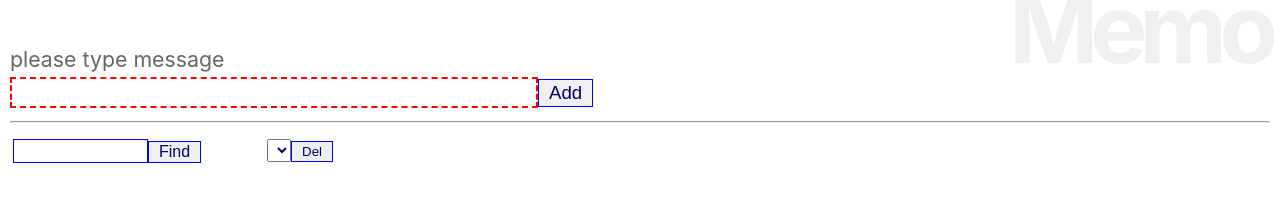
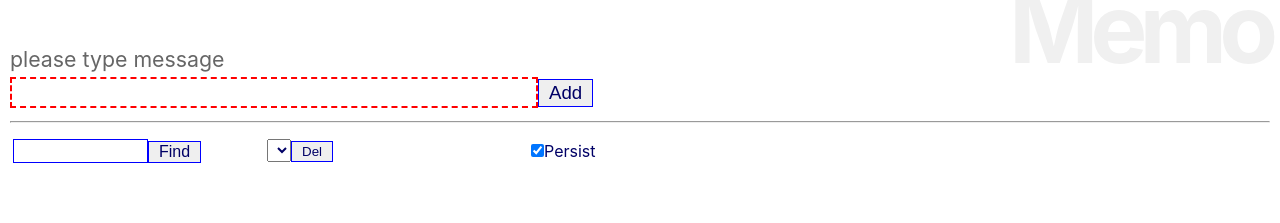
Before and after one commit to koharakouki/react_practice, a React (Create React App) app in the folder react_app/: page / in a window 1280 px wide. Shown: the top 223 px of the page. Built offline with nearby package versions, Linux system fonts and the light colour scheme.

Commit message:
[Fin]chapter4

```diff
--- a/react_app/src/App.js
+++ b/react_app/src/App.js
@@ -1,80 +1,3 @@
-// import React, { Component } from 'react';
-// import { connect } from 'react-redux';
-// import './App.css';
-
-// // Appコンポーネント
-// class App extends Component {
-// 	constructor(props){
-// 		super(props);
-// 	}
-
-// 	render(){
-// 		return(
-// 			<div>
-// 			  <h1>Redux</h1>
-// 			  <Message />
-// 			  <Button />
-// 			</div>
-// 		);
-// 	}
-// }
-
-// // ストアのコネクト
-// App = connect()(App);
-
-
-// // Messageコンポーネント
-// class Message extends Component {
-// 	style = {
-// 		fontSize: "20pt",
-// 		padding: "20px 5px"
-// 	}
-
-// 	render(){
-// 		return(
-// 			<p style={this.style}>{this.props.message}: {this.props.counter}</p>
-// 		);
-// 	}
-// }
-
-// // ストアのコネクト
-// Message = connect((state)=>state)(Message);
-
-
-// // Buttonコンポーネント
-// class Button extends Component {
-// 	style = {
-// 		fontSize: "16pt",
-// 		padding: "5px 10px"
-// 	}
-
-// 	constructor(props){
-// 		super(props);
-// 		this.doAction = this.doAction.bind(this);
-// 	}
-
-// 	// ボタンクリックでディスパッチ実行
-// 	doAction(e){
-// 		if(e.shiftKey){
-// 			this.props.dispatch({ type: 'DECREMENT' });
-// 		} else if(e.altKey){
-// 			this.props.dispatch({ type: 'INCREMENT' });
-// 		} else {
-// 			this.props.dispatch({ type: 'RESET' });
-// 		}
-// 	}
-
-// 	render(){
-// 		return(
-// 			<button style={this.style} onClick={this.doAction}>click</button>
-// 		);
-// 	}
-// }
-
-// // ストアのコネクト
-// Button = connect()(Button);
-
-// export default App;
 
 import React, { Component } from 'react';
 import { connect } from 'react-redux';
@@ -83,6 +6,7 @@ import Memo from './memo/Memo';
 import AddForm from './memo/AddForm';
 import FindForm from './memo/FindForm';
 import DelForm from './memo/DelForm';
+import PersistForm from './memo/PersistForm';
 
 
 // Appコンポーネント
@@ -105,6 +29,7 @@ class App extends Component {
         <table><tbody><tr>
           <td style={this.td}><FindForm /></td>
           <td style={this.td}><DelForm /></td>
+          <td style={this.td}><PersistForm /></td>
         </tr></tbody></table>
         <Memo />
       </div>
--- a/react_app/src/index.js
+++ b/react_app/src/index.js
@@ -42,6 +42,8 @@ import MemoStore, { memoReducer } from './memo/Store'
 const persistConfig= {
 	key: 'memo',
 	storage,
+	blacklist: ['message', 'mode', 'fdata'],
+	whitelist: ['data']
 }
 
 // パーシストレデューサーの作成
--- /dev/null
+++ b/react_app/src/memo/PersistForm.js
@@ -0,0 +1,48 @@
+import React, { Component } from 'react';
+import { connect } from 'react-redux';
+import pstore from '../index';
+
+class PersistForm extends Component {
+	check = {
+		margin: "5px 0px"
+	}
+	label = {
+		fontSize: "12pt",
+		color: "#006",
+		padding: "2px 10px"
+	}
+
+	constructor(props){
+		super(props);
+		this.state = {
+			check: 'on'
+		}
+		this.doChange = this.doChange.bind(this);
+	}
+
+	doChange(e) {
+		let f = e.target.checked;
+		this.setState({
+			check: f ? 'on' : ''
+		});
+		if(f){
+			pstore.persist();
+			pstore.flush();
+		} else {
+			pstore.pause();
+		}
+	}
+
+	render(){
+		return(
+			<div>
+			  <label style={this.label}>
+				  <input type="checkbox" id="check" size="40" onChange={this.doChange} style={this.check} checked={this.state.check} />
+				  Persist
+				</label>
+		  </div>
+		);
+	}
+}
+
+export default connect((state)=>state)(PersistForm);
```
